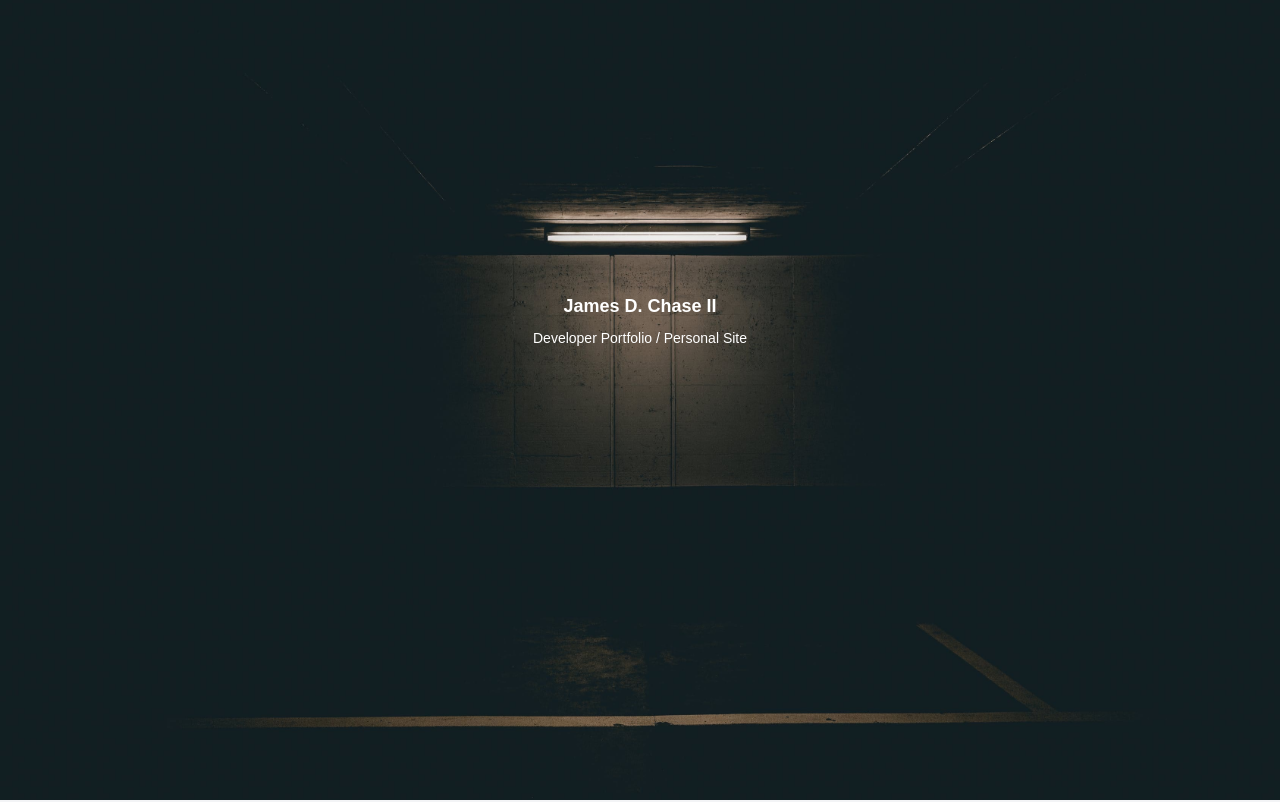
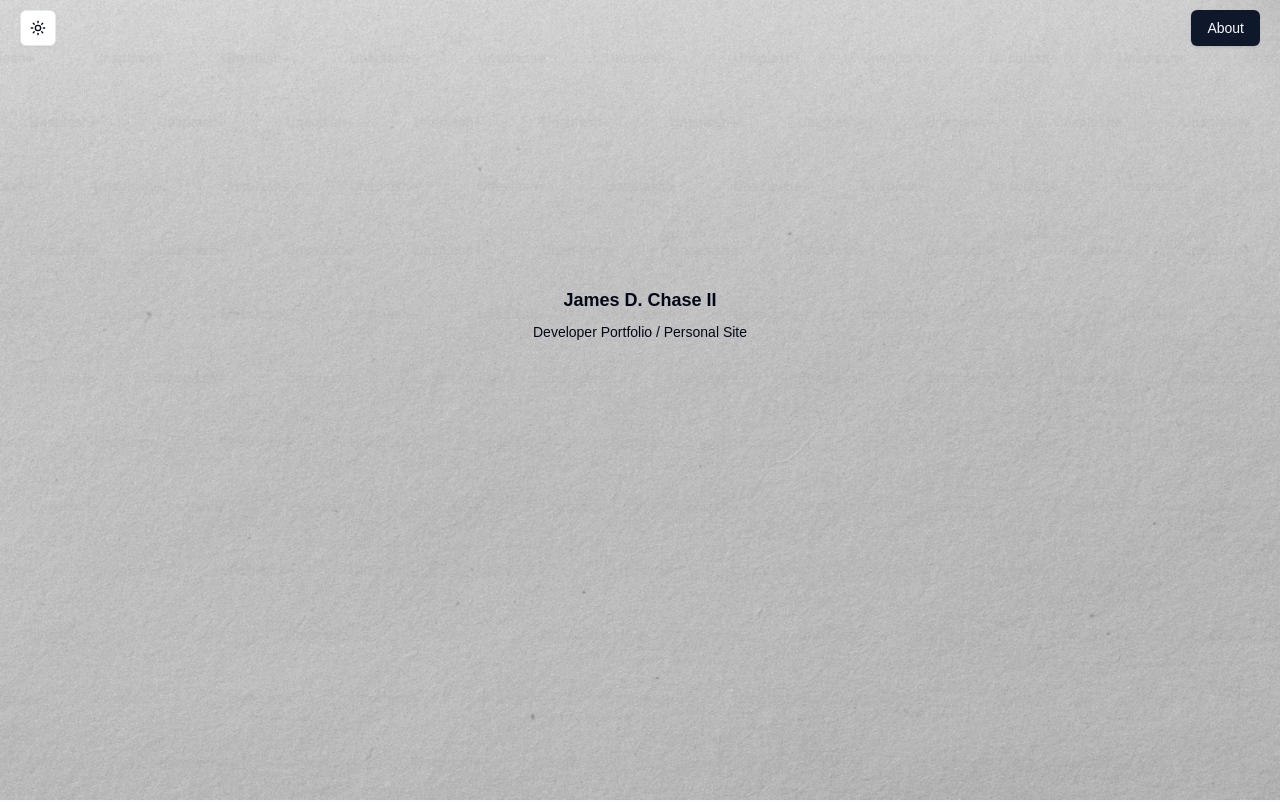
Before and after one commit to Jchase2/portfolio-v3, a Next.js app: page / in a window 1280 px wide. Shown: the top 802 px of the page. Built offline with nearby package versions, Linux system fonts and the light colour scheme.

Commit message:
Fixed some layout stuff, added dark/light themeing and backgrounds.

```diff
--- a/package.json
+++ b/package.json
@@ -9,10 +9,12 @@
     "lint": "next lint"
   },
   "dependencies": {
+    "@radix-ui/react-slot": "^1.1.1",
     "class-variance-authority": "^0.7.1",
     "clsx": "^2.1.1",
     "lucide-react": "^0.468.0",
     "next": "15.1.0",
+    "next-themes": "^0.4.4",
     "react": "^19.0.0",
     "react-dom": "^19.0.0",
     "tailwind-merge": "^2.5.5",
--- a/src/app/globals.css
+++ b/src/app/globals.css
@@ -35,7 +35,7 @@
     --radius: 0.5rem;
   }
   .dark {
-    --background: 222.2 84% 4.9%;
+    --background: 210, 22%, 14%;
     --foreground: 210 40% 98%;
     --card: 222.2 84% 4.9%;
     --card-foreground: 210 40% 98%;
@@ -63,6 +63,10 @@
 }
 
 @layer base {
+  html {
+    scroll-behavior: smooth;
+  }
+
   * {
     @apply border-border;
   }
--- a/src/components/about.tsx
+++ b/src/app/home/about.tsx
@@ -1,6 +1,6 @@
 const About = () => {
   return (
-    <div>
+    <div id="about">
       <h2>About Me</h2>
       <p>
         Skills: Front End: React, Redux, Angular, HTML5, CSS, and jQuery Back
--- a/src/app/layout.tsx
+++ b/src/app/layout.tsx
@@ -1,6 +1,9 @@
+import "./globals.css";
+
 import type { Metadata } from "next";
 import { Geist, Geist_Mono } from "next/font/google";
-import "./globals.css";
+import { ThemeProvider } from "@/components/theme/theme-provider";
+import { Header } from "@/components/header";
 
 const geistSans = Geist({
   variable: "--font-geist-sans",
@@ -23,11 +26,23 @@
   children: React.ReactNode;
 }>) {
   return (
-    <html lang="en">
+    <html suppressHydrationWarning lang="en">
+      <meta name="viewport" content="width=device-width, initial-scale=1.0" />
       <body
         className={`${geistSans.variable} ${geistMono.variable} antialiased`}
       >
-        {children}
+        <ThemeProvider>
+          <Header />
+          <main
+            className="min-h-screen flex-1
+        overflow-y-auto overflow-x-hidden
+        py-24 px-8
+        bg-secondary/20
+        flex flex-col"
+          >
+            {children}
+          </main>
+        </ThemeProvider>
       </body>
     </html>
   );
--- a/src/app/page.tsx
+++ b/src/app/page.tsx
@@ -1,11 +1,17 @@
-import { About } from "@/components/about";
+"use client";
+
+import { About } from "@/app/home/about";
 import Image from "next/image";
+import { useTheme } from "next-themes";
 
 export default function Home() {
+  const { theme } = useTheme();
+
   return (
     <div>
-      <section className="relative h-screen flex items-center justify-center bg-black">
+      <section className="h-[calc(100vh-74px)] flex items-center justify-center">
         <div className="absolute inset-0">
+          {theme === "dark" ? (
             <Image
               src="/background.jpg"
               alt="Background image"
@@ -13,13 +19,22 @@
               objectFit="cover"
               priority={true}
             />
+          ) : (
+            <Image
+              src="/lightmode_bg.jpg"
+              alt="Background image"
+              layout="fill"
+              objectFit="cover"
+              priority={true}
+            />
+          )}
         </div>
-        <div className="relative text-center space-y-2 text-white -top-[5%] lg:-top-[10%]">
+        <div className="relative text-center space-y-2 -top-[20%]">
           <h1 className="text-lg font-bold">James D. Chase II</h1>
           <p className="text-sm">Developer Portfolio / Personal Site</p>
         </div>
       </section>
-      <section className="bg-gray-100 py-12">
+      <section>
         <About />
       </section>
     </div>
--- /dev/null
+++ b/src/components/header.tsx
@@ -0,0 +1,26 @@
+import Link from "next/link";
+import { ThemeSwitcher } from "./theme/theme-switcher";
+import { buttonVariants } from "./ui/button";
+
+const Header = () => {
+  return (
+    <nav
+      className="
+          fixed left-0 right-0 top-0 z-20
+          opacity-100
+          w-full flex py-2.5 px-5 justify-between
+          "
+    >
+      <div className="flex align-items gap-x-2">
+        <ThemeSwitcher />
+      </div>
+      <div className="flex align-items gap-x-2">
+        <Link href="#about" className={buttonVariants({ variant: "default" })}>
+          About
+        </Link>
+      </div>
+    </nav>
+  );
+};
+
+export { Header };
--- /dev/null
+++ b/src/components/theme/theme-provider.tsx
@@ -0,0 +1,15 @@
+import { ThemeProvider as BaseThemeProvider } from "next-themes";
+
+type ThemeProviderProps = {
+  children: React.ReactNode;
+};
+
+const ThemeProvider = ({ children }: ThemeProviderProps) => {
+  return (
+    <BaseThemeProvider attribute="class" defaultTheme="system" enableSystem>
+      {children}
+    </BaseThemeProvider>
+  );
+};
+
+export { ThemeProvider };
--- /dev/null
+++ b/src/components/theme/theme-switcher.tsx
@@ -0,0 +1,26 @@
+"use client";
+
+import { LucideMoon, LucideSun } from "lucide-react";
+import { useTheme } from "next-themes";
+
+import { Button } from "../ui/button";
+
+const ThemeSwitcher = () => {
+  const { theme, setTheme } = useTheme();
+
+  return (
+    <Button
+      variant="outline"
+      size="icon"
+      onClick={() => setTheme(theme === "light" ? "dark" : "light")}
+    >
+      <LucideSun className="h-4 w-4 rotate-0 scale-100 transition-all dark:-rotate-90 dark:scale-0" />
+      <LucideMoon className="absolute h-4 w-4 rotate-0 scale-0 transition-transform dark:-rotate-0 dark:scale-100" />
+      <span className="sr-only">
+        Toggle {theme === "light" ? "Dark" : "Light"} Mode
+      </span>
+    </Button>
+  );
+};
+
+export { ThemeSwitcher };
--- /dev/null
+++ b/src/components/ui/button.tsx
@@ -0,0 +1,57 @@
+import * as React from "react"
+import { Slot } from "@radix-ui/react-slot"
+import { cva, type VariantProps } from "class-variance-authority"
+
+import { cn } from "@/lib/utils"
+
+const buttonVariants = cva(
+  "inline-flex items-center justify-center gap-2 whitespace-nowrap rounded-md text-sm font-medium transition-colors focus-visible:outline-none focus-visible:ring-1 focus-visible:ring-ring disabled:pointer-events-none disabled:opacity-50 [&_svg]:pointer-events-none [&_svg]:size-4 [&_svg]:shrink-0",
+  {
+    variants: {
+      variant: {
+        default:
+          "bg-primary text-primary-foreground shadow hover:bg-primary/90",
+        destructive:
+          "bg-destructive text-destructive-foreground shadow-sm hover:bg-destructive/90",
+        outline:
+          "border border-input bg-background shadow-sm hover:bg-accent hover:text-accent-foreground",
+        secondary:
+          "bg-secondary text-secondary-foreground shadow-sm hover:bg-secondary/80",
+        ghost: "hover:bg-accent hover:text-accent-foreground",
+        link: "text-primary underline-offset-4 hover:underline",
+      },
+      size: {
+        default: "h-9 px-4 py-2",
+        sm: "h-8 rounded-md px-3 text-xs",
+        lg: "h-10 rounded-md px-8",
+        icon: "h-9 w-9",
+      },
+    },
+    defaultVariants: {
+      variant: "default",
+      size: "default",
+    },
+  }
+)
+
+export interface ButtonProps
+  extends React.ButtonHTMLAttributes<HTMLButtonElement>,
+    VariantProps<typeof buttonVariants> {
+  asChild?: boolean
+}
+
+const Button = React.forwardRef<HTMLButtonElement, ButtonProps>(
+  ({ className, variant, size, asChild = false, ...props }, ref) => {
+    const Comp = asChild ? Slot : "button"
+    return (
+      <Comp
+        className={cn(buttonVariants({ variant, size, className }))}
+        ref={ref}
+        {...props}
+      />
+    )
+  }
+)
+Button.displayName = "Button"
+
+export { Button, buttonVariants }
--- /dev/null
+++ b/src/paths.ts
@@ -0,0 +1,5 @@
+export const homePath = () => "/";
+
+export const ticketsPath = () => "/tickets";
+
+export const ticketPath = (ticketId: string) => `/tickets/${ticketId}`;
--- a/tailwind.config.ts
+++ b/tailwind.config.ts
@@ -58,5 +58,6 @@
   		}
   	}
   },
+  // eslint-disable-next-line @typescript-eslint/no-require-imports
   plugins: [require("tailwindcss-animate")],
 } satisfies Config;
```
Also changed, not shown: public/lightmode_bg.jpg (added), 1 other file (tests, documents, lock files or other folders). Lines whose indentation alone changed are shown as unchanged.
